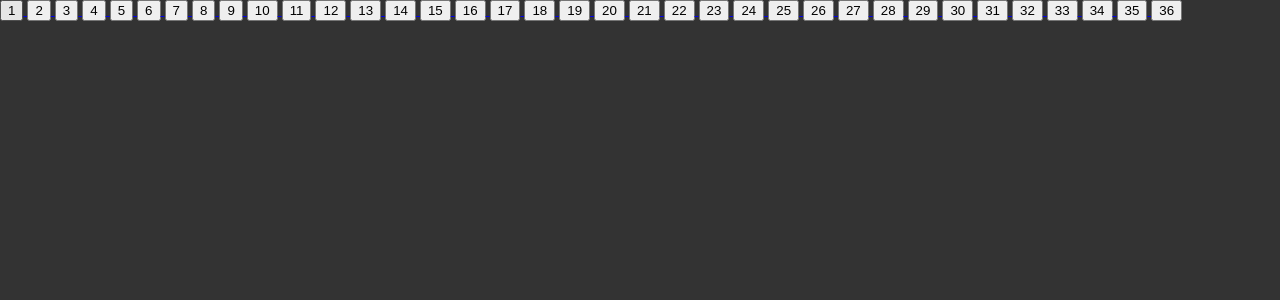
After one commit to ViniUme/Flask-Pokedex, a Flask app: template templates/home-pokepage.html in a window 1280 px wide. The commit adds this page. Shown: the top 300 px of the page. Run offline with Flask 2, Linux system fonts and the light colour scheme; the template is opened without the code that fills it, so the values that code supplies are empty.

Commit message:
add system pages

```diff
--- a/pokedex.py
+++ b/pokedex.py
@@ -18,12 +18,14 @@ class Pokemon:
 app = Flask(__name__)
 
 @app.route("/")
-def index():
+@app.route("/home")
+def home():
+
     list_pokemons = []
+    const_id = 26
     id_pokemon = 1
 
-
-    while (id_pokemon != 29):
+    while (id_pokemon != const_id):
         try:
             url = json.loads(requests.get(f"https://pokeapi.co/api/v2/pokemon/{id_pokemon}").text)
             name = url['forms'][0]['name']
@@ -42,9 +44,71 @@ def index():
         except:
             return "request erro"
 
-    return render_template("index.html",
-    list_pokemons = list_pokemons
+    return render_template("home-pokepage.html",
+    list_pokemons = list_pokemons,
+    id_pokepage = 1
     )
+
+@app.route("/home/pokepage<id_page>")
+def pokepage(id_page):
+
+    list_pokemons = []
+
+    if (int(id_page) == 36):
+
+        const_id = 899
+        id_pokemon = 876
+
+        while (id_pokemon != const_id):
+            try:
+                url = json.loads(requests.get(f"https://pokeapi.co/api/v2/pokemon/{id_pokemon}").text)
+                name = url['forms'][0]['name']
+                id = id_pokemon
+
+                if (len(url['types']) == 2):
+                    type1 = url['types'][0]['type']['name']
+                    type2 = url['types'][1]['type']['name']
+                else:
+                    type1 = url['types'][0]['type']['name']
+                    type2 = None
+
+                img = url['sprites']['front_default']
+                list_pokemons.append(Pokemon(id,name,type1,type2,img))
+                id_pokemon = id_pokemon + 1
+            except:
+                return "request erro"
+
+        return render_template("home-pokepage.html",
+        list_pokemons = list_pokemons
+        )
+
+    else:
+
+        const_id = int(id_page) * 25 + 1
+        id_pokemon = const_id - 25
+
+        while (id_pokemon != const_id):
+            try:
+                url = json.loads(requests.get(f"https://pokeapi.co/api/v2/pokemon/{id_pokemon}").text)
+                name = url['forms'][0]['name']
+                id = id_pokemon
+
+                if (len(url['types']) == 2):
+                    type1 = url['types'][0]['type']['name']
+                    type2 = url['types'][1]['type']['name']
+                else:
+                    type1 = url['types'][0]['type']['name']
+                    type2 = None
+
+                img = url['sprites']['front_default']
+                list_pokemons.append(Pokemon(id,name,type1,type2,img))
+                id_pokemon = id_pokemon + 1
+            except:
+                return "request erro"
+
+        return render_template("home-pokepage.html",
+        list_pokemons = list_pokemons
+        )
 
 if (__name__ == "__main__"):
     app.run(debug=True)
--- /dev/null
+++ b/templates/home-pokepage.html
@@ -0,0 +1,142 @@
+<!DOCTYPE html>
+<html lang="pt-BR">
+<head>
+    <link rel="preconnect" href="https://fonts.googleapis.com">
+    <link rel="preconnect" href="https://fonts.gstatic.com" crossorigin>
+    <link href="https://fonts.googleapis.com/css2?family=Inter:wght@400&display=swap" rel="stylesheet">
+
+    <link rel="stylesheet" type="text/css" href="{{ url_for('static' , filename='style.css')}}">
+
+    <meta http-equiv="Content-Type" content="text/html;charset=UTF-8">
+    <title>POKEDEX</title>
+</head>
+<body>
+    <section class="flex">
+
+        {% for itens in list_pokemons%}
+        <div class="box">
+            <label class="pokemon-name">{{itens.id}}# {{itens.name}}</label><br>
+            <img src="{{itens.img}}" alt="{{itens.name}}" class="pokemon-img"><br>
+            <input type="button" value="{{itens.type1}}" class="{{itens.type1}} type-button">
+            {% if itens.type2 == "" %}
+                <input type="button" value="{{itens.type2}}" hidden>
+            {% else %}
+                <input type="button" value="{{itens.type2}}" class="{{itens.type2}} type-button">
+            {% endif %}
+        </div>
+        {%endfor%}
+
+    </section>
+
+    <section class="div-pages">
+        <a href="/home/pokepage1">
+            <input type="button" value="1" class="button-pages">
+        </a>
+        <a href="/home/pokepage2">
+            <input type="button" value="2" class="button-pages">
+        </a>
+        <a href="/home/pokepage3">
+            <input type="button" value="3" class="button-pages">
+        </a>
+        <a href="/home/pokepage4">
+            <input type="button" value="4" class="button-pages">
+        </a>
+        <a href="/home/pokepage5">
+            <input type="button" value="5" class="button-pages">
+        </a>
+        <a href="/home/pokepage6">
+            <input type="button" value="6" class="button-pages">
+        </a>
+        <a href="/home/pokepage7">
+            <input type="button" value="7" class="button-pages">
+        </a>
+        <a href="/home/pokepage8">
+            <input type="button" value="8" class="button-pages">
+        </a>
+        <a href="/home/pokepage9">
+            <input type="button" value="9" class="button-pages">
+        </a>
+        <a href="/home/pokepage10">
+            <input type="button" value="10" class="button-pages">
+        </a>
+        <a href="/home/pokepage11">
+            <input type="button" value="11" class="button-pages">
+        </a>
+        <a href="/home/pokepage12">
+            <input type="button" value="12" class="button-pages">
+        </a>
+        <a href="/home/pokepage13">
+            <input type="button" value="13" class="button-pages">
+        </a>
+        <a href="/home/pokepage14">
+            <input type="button" value="14" class="button-pages">
+        </a>
+        <a href="/home/pokepage15">
+            <input type="button" value="15" class="button-pages">
+        </a>
+        <a href="/home/pokepage16">
+            <input type="button" value="16" class="button-pages">
+        </a>
+        <a href="/home/pokepage17">
+            <input type="button" value="17" class="button-pages">
+        </a>
+        <a href="/home/pokepage18">
+            <input type="button" value="18" class="button-pages">
+        </a>
+        <a href="/home/pokepage19">
+            <input type="button" value="19" class="button-pages">
+        </a>
+        <a href="/home/pokepage20">
+            <input type="button" value="20" class="button-pages">
+        </a>
+        <a href="/home/pokepage21">
+            <input type="button" value="21" class="button-pages">
+        </a>
+        <a href="/home/pokepage22">
+            <input type="button" value="22" class="button-pages">
+        </a>
+        <a href="/home/pokepage23">
+            <input type="button" value="23" class="button-pages">
+        </a>
+        <a href="/home/pokepage24">
+            <input type="button" value="24" class="button-pages">
+        </a>
+        <a href="/home/pokepage25">
+            <input type="button" value="25" class="button-pages">
+        </a>
+        <a href="/home/pokepage26">
+            <input type="button" value="26" class="button-pages">
+        </a>
+        <a href="/home/pokepage27">
+            <input type="button" value="27" class="button-pages">
+        </a>
+        <a href="/home/pokepage28">
+            <input type="button" value="28" class="button-pages">
+        </a>
+        <a href="/home/pokepage29">
+            <input type="button" value="29" class="button-pages">
+        </a>
+        <a href="/home/pokepage30">
+            <input type="button" value="30" class="button-pages">
+        </a>
+        <a href="/home/pokepage31">
+            <input type="button" value="31" class="button-pages">
+        </a>
+        <a href="/home/pokepage32">
+            <input type="button" value="32" class="button-pages">
+        </a>
+        <a href="/home/pokepage33">
+            <input type="button" value="33" class="button-pages">
+        </a>
+        <a href="/home/pokepage34">
+            <input type="button" value="34" class="button-pages">
+        </a>
+        <a href="/home/pokepage35">
+            <input type="button" value="35" class="button-pages">
+        </a>
+        <a href="/home/pokepage36">
+            <input type="button" value="36" class="button-pages">
+        </a>
+    </section>
+</body>
+</html>
```
Also changed, not shown: static/style.css (+15 -26 lines), templates/index.html (deleted, +0 -31 lines).
